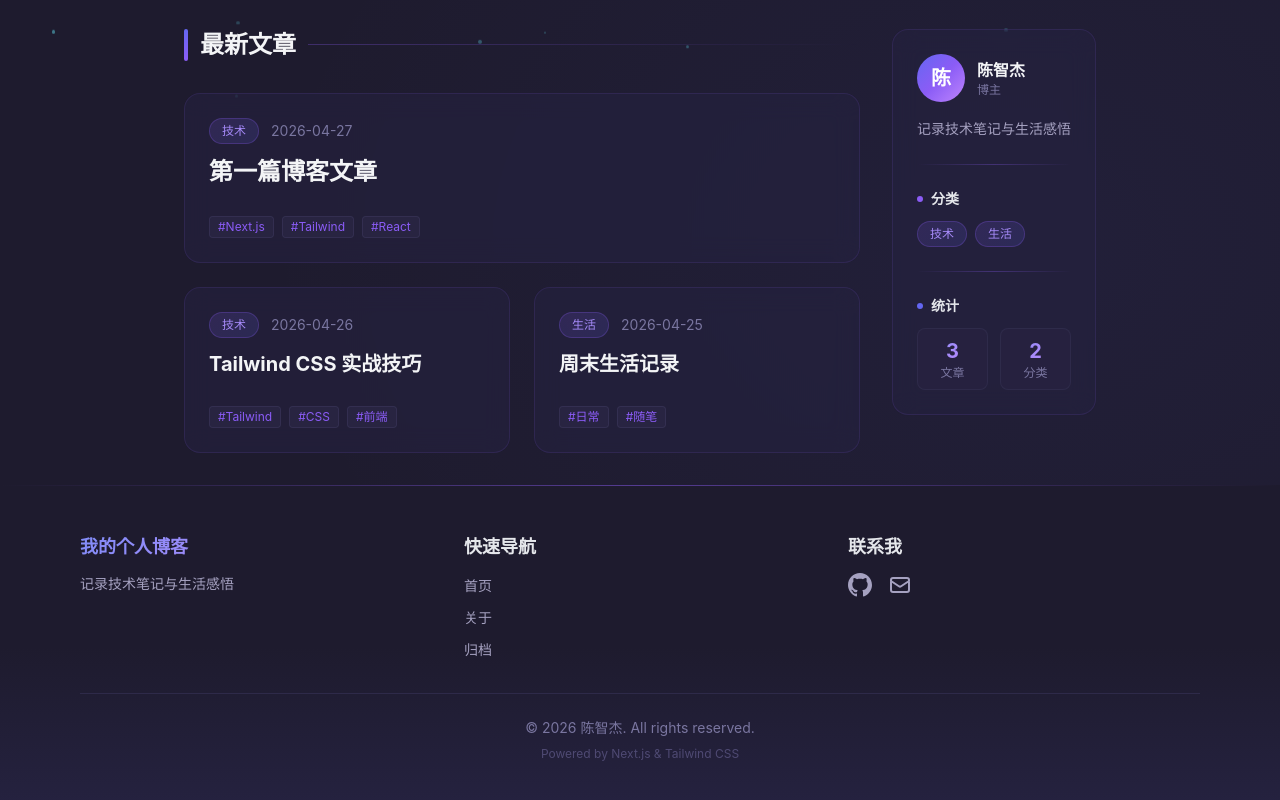
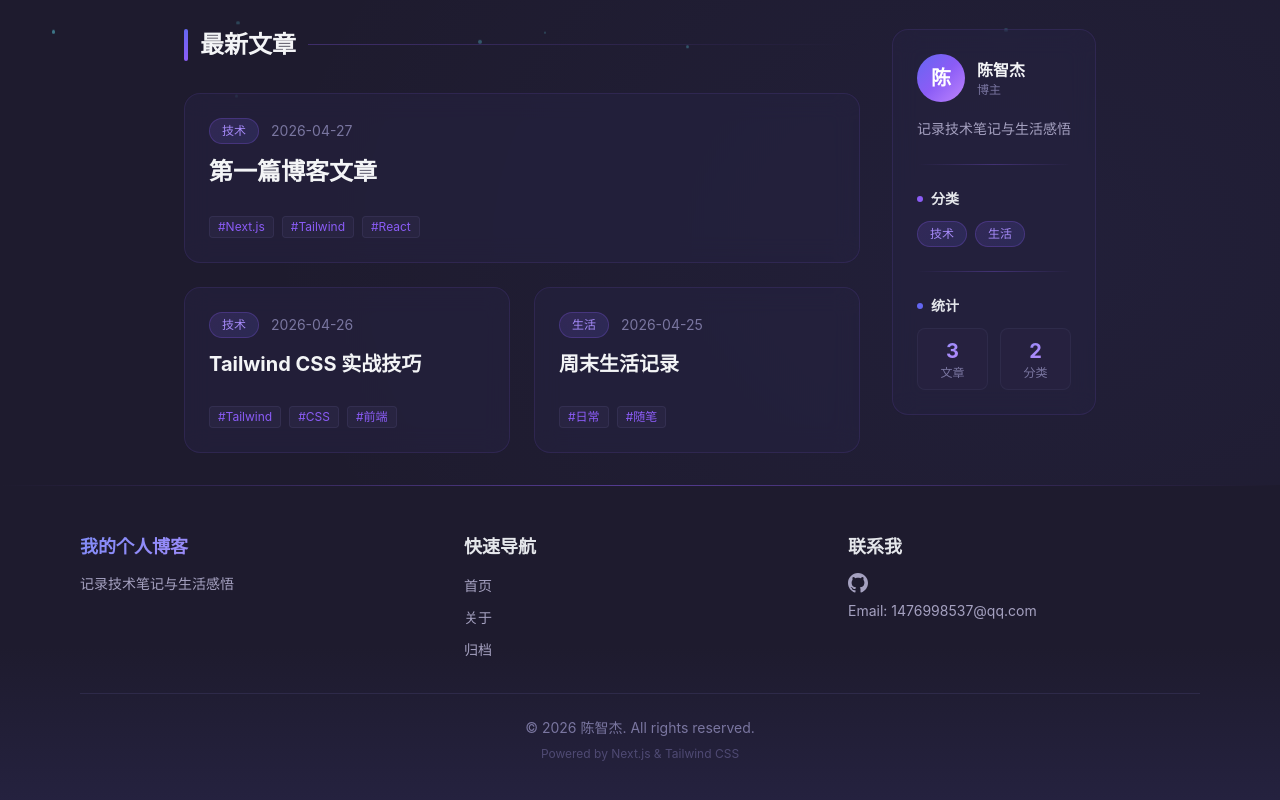
Before and after one commit to taikulai/blog, a Next.js app: page / in a window 1280 px wide. Shown: the part 599-1399 px from the top of the page. Built offline with nearby package versions, Linux system fonts and the light colour scheme.

Commit message:
style(Footer): 调整联系信息布局并简化邮箱显示方式
将联系信息从水平排列改为垂直排列，并移除邮箱图标直接显示文本，提高可读性和简洁性

```diff
--- a/components/Footer.tsx
+++ b/components/Footer.tsx
@@ -30,15 +30,11 @@
           </div>
           <div>
             <h3 className="text-lg font-semibold text-gray-200 mb-3">联系我</h3>
-            <div className="flex gap-4">
+            <div className="flex flex-col gap-2">
               <a href="https://github.com/taikulai" target="_blank" rel="noopener noreferrer" className="text-dark-300 hover:text-neon-cyan transition-colors" title="GitHub">
-                <svg className="w-6 h-6" fill="currentColor" viewBox="0 0 24 24"><path d="M12 0c-6.626 0-12 5.373-12 12 0 5.302 3.438 9.8 8.207 11.387.599.111.793-.261.793-.577v-2.234c-3.338.726-4.033-1.416-4.033-1.416-.546-1.387-1.333-1.756-1.333-1.756-1.089-.745.083-.729.083-.729 1.205.084 1.839 1.237 1.839 1.237 1.07 1.834 2.807 1.304 3.492.997.107-.775.418-1.305.762-1.604-2.665-.305-5.467-1.334-5.467-5.931 0-1.311.469-2.381 1.236-3.221-.124-.303-.535-1.524.117-3.176 0 0 1.008-.322 3.301 1.23.957-.266 1.983-.399 3.003-.404 1.02.005 2.047.138 3.006.404 2.291-1.552 3.297-1.23 3.297-1.23.653 1.653.242 2.874.118 3.176.77.84 1.235 1.911 1.235 3.221 0 4.609-2.807 5.624-5.479 5.921.43.372.823 1.102.823 2.222v3.293c0 .319.192.694.801.576 4.765-1.589 8.199-6.086 8.199-11.386 0-6.627-5.373-12-12-12z"/></svg>
+                <svg className="w-5 h-5" fill="currentColor" viewBox="0 0 24 24"><path d="M12 0c-6.626 0-12 5.373-12 12 0 5.302 3.438 9.8 8.207 11.387.599.111.793-.261.793-.577v-2.234c-3.338.726-4.033-1.416-4.033-1.416-.546-1.387-1.333-1.756-1.333-1.756-1.089-.745.083-.729.083-.729 1.205.084 1.839 1.237 1.839 1.237 1.07 1.834 2.807 1.304 3.492.997.107-.775.418-1.305.762-1.604-2.665-.305-5.467-1.334-5.467-5.931 0-1.311.469-2.381 1.236-3.221-.124-.303-.535-1.524.117-3.176 0 0 1.008-.322 3.301 1.23.957-.266 1.983-.399 3.003-.404 1.02.005 2.047.138 3.006.404 2.291-1.552 3.297-1.23 3.297-1.23.653 1.653.242 2.874.118 3.176.77.84 1.235 1.911 1.235 3.221 0 4.609-2.807 5.624-5.479 5.921.43.372.823 1.102.823 2.222v3.293c0 .319.192.694.801.576 4.765-1.589 8.199-6.086 8.199-11.386 0-6.627-5.373-12-12-12z"/></svg>
               </a>
-              <a href="mailto:1476998537@qq.com" className="text-dark-300 hover:text-neon-cyan transition-colors" title="Email">
-                <svg className="w-6 h-6" fill="none" stroke="currentColor" viewBox="0 0 24 24">
-                  <path strokeLinecap="round" strokeLinejoin="round" strokeWidth={2} d="M3 8l7.89 5.26a2 2 0 002.22 0L21 8M5 19h14a2 2 0 002-2V7a2 2 0 00-2-2H5a2 2 0 00-2 2v10a2 2 0 002 2z" />
-                </svg>
-              </a>
+              <span className="text-dark-300 text-sm">Email: 1476998537@qq.com</span>
             </div>
           </div>
         </div>
```
